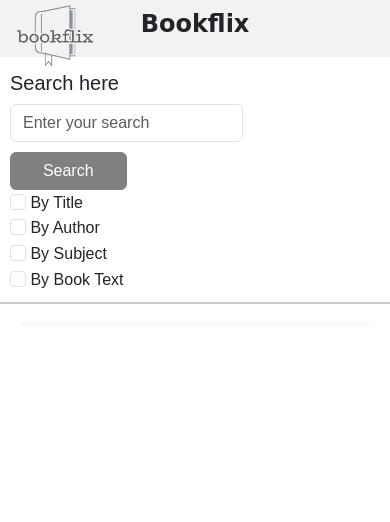
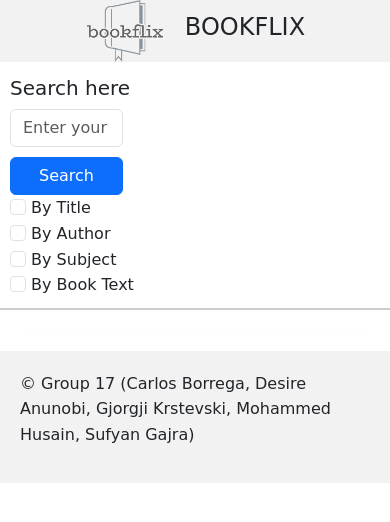
Before and after one commit to borregadev/bookflix, a plain HTML site: page index.html in a window 390 px wide. Drawn offline with nearby package versions, Linux system fonts and the light colour scheme; a web font is replaced by a local one.

Commit message:
fixed issues with CSS

```diff
--- a/assets/css/styles.css
+++ b/assets/css/styles.css
@@ -2,8 +2,8 @@
 body {
     margin: 0;
     padding: 0;
-    font-family: 'Arial', sans-serif;
     line-height: 1.6;
+    font-family: 'Sofia', cursive;
 }
 
 /* Navigation Bar */
@@ -28,18 +28,21 @@ body {
     margin: 6px 0;
 }
 
-.navbar h1 {
+nav h1 {
     font-family: 'Sofia', cursive;
     font-size: 36px;
     font-weight: bold;
     margin-right: 20px;
+    display: flex;
+    justify-content: center;
 }
 
 .navbar img {
-    position: absolute;
+    display: flex;
+    justify-content: space-around;
     top: 10px;
     left: 10px;
-    width: 130px;
+    width: 150px;
     height: auto;
 }
 
@@ -61,14 +64,9 @@ body {
     margin-bottom: 5px;
 }
 
-.btn-primary {
-    background-color: grey;
-    border-color: grey;
-}
-
 /* Thin Grey Line */
 hr {
-    border-color: #ccc;
+    border-color: #cccccc34;
     margin: 20px;
 }
 
@@ -93,22 +91,24 @@ ul {
 li {
     margin-bottom: 10px;
 }
-
-/* .myShelf {
+.myShelf {
     position: fixed;
-    right: 0;
-    border-style: solid;
+    right:0;
+    border-style:solid;
     border-width: 1px;
-    border-color: black;
-} */
-
+    border-color:black;
+    padding: 10px;
+    border: 10px;
+}
 .box {
     border: 1px solid black;
     padding: 10px;
     margin-bottom: 20px;
 }
-
-
+footer {
+    background-color: #f2f2f2;
+    padding: 20px;
+}
 /* Responsive Styles */
 @media (max-width: 768px) {
     .search-section {
@@ -132,9 +132,9 @@ li {
         width: 100px;
     }
 
-    /* .myShelf {
+    .myShelf {
         width: 100%;
-    } */
+    }
 }
 
 /* Media queries */
@@ -143,8 +143,6 @@ li {
     .navbar-toggle {
         display: block;
     }
-
-    /* --- */
 
     .hide {
         display: none;
@@ -166,9 +164,9 @@ li {
         display: grid;
     }
 
-    /* .search-box input {
+    .search-box input {
         width: 50%;
-    } */
+    }
 
     .search-section button {
         width: 50%;
@@ -177,4 +175,10 @@ li {
     .tick-box-options {
         display: grid;
     }
+
+    .footer{
+        padding: 0;
+        display: flex;
+        justify-content: center;
+    }
 }
--- a/index.html
+++ b/index.html
@@ -17,8 +17,8 @@
 
   <!-- Navigation Bar -->
     <div class="navbar">
-        <h1>Bookflix</h1>
         <img src="./assets/images/logo-no-background.png" alt="logo-no-background"/>
+        <h1>BOOKFLIX</h1>
     </div>
 
     <!-- Search Section -->
@@ -138,6 +138,9 @@
             </div>
         </div>
     </div>
+    <footer>
+        <p>&copy Group 17 (Carlos Borrega, Desire Anunobi, Gjorgji Krstevski, Mohammed Husain, Sufyan Gajra)</p>
+    </footer>
     <!-- jQuery -->
     <script src="https://code.jquery.com/jquery-3.7.1.slim.min.js"></script>
     <!-- JavaScript -->
```
